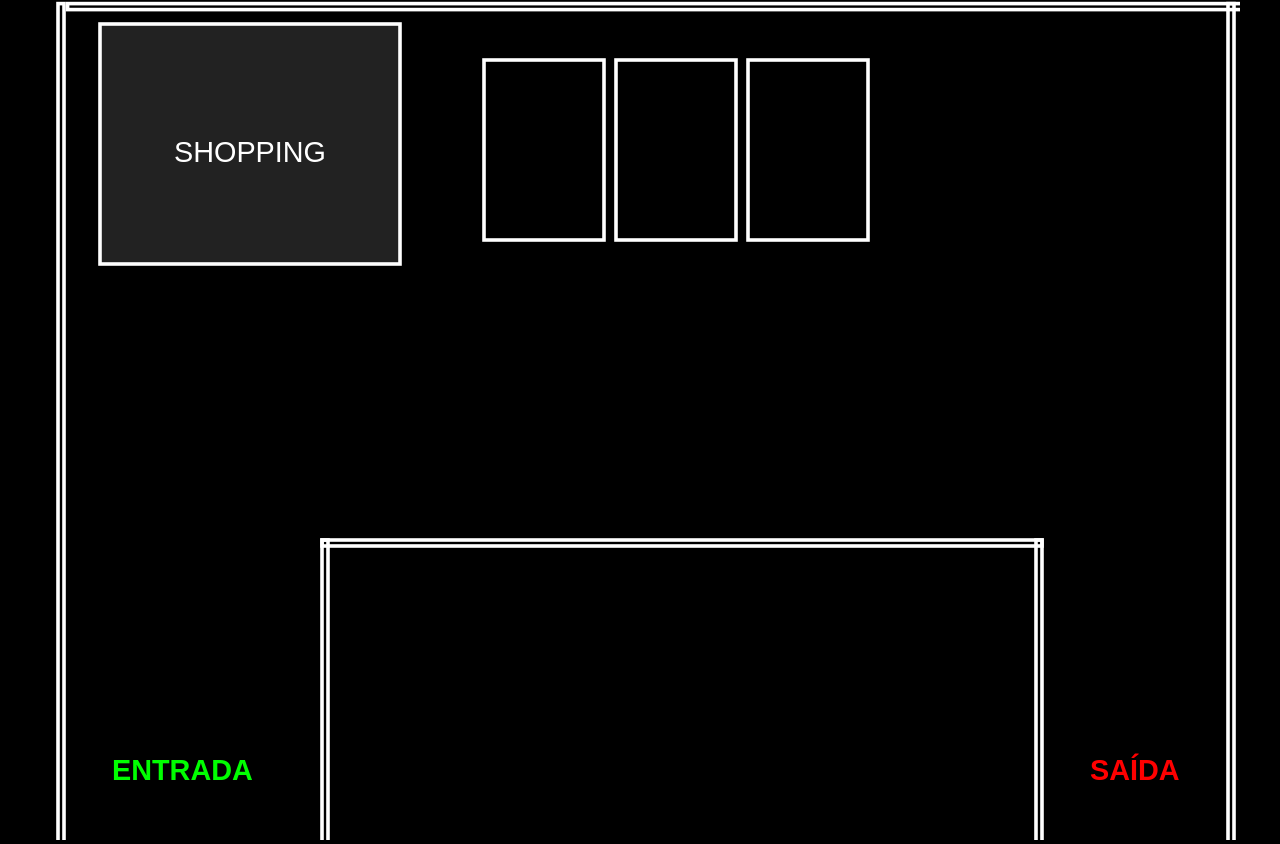
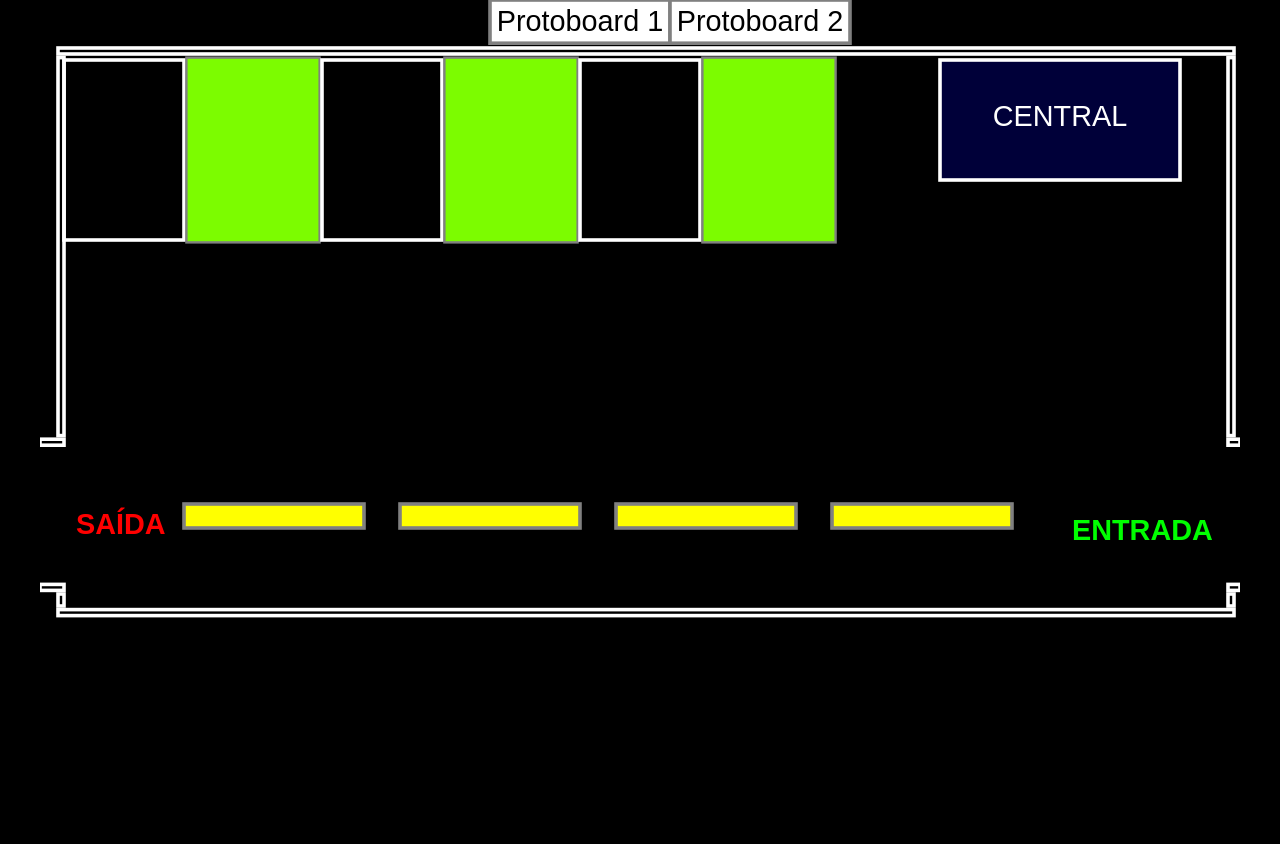
Before and after one commit to Eduardo-Bucci/python_monitoramento, a Flask app: page / in a window 1280 px wide. Shown: the part 115-959 px from the top of the page. Run offline with Flask 3, Linux system fonts and the light colour scheme; data that the repository does not hold is empty.

Commit message:
Atualizando o formato do estacionamento

```diff
--- a/src/arduino.py
+++ b/src/arduino.py
@@ -41,7 +41,6 @@ try:
             except ValueError:
                 continue
 
-
         time.sleep(0.3)
 
 except KeyboardInterrupt:
--- a/src/static/script.js
+++ b/src/static/script.js
@@ -44,4 +44,4 @@ async function buscarDados(){
 }
 
 buscarDados()
-setInterval(buscarDados, 2000)
+setInterval(buscarDados, 1000)
--- a/src/static/style.css
+++ b/src/static/style.css
@@ -35,8 +35,14 @@ svg {
 
 /* Área do shopping */
 .shopping {
-    fill: #222;
+    fill:rgb(0, 0, 57);
     stroke: white;
+    stroke-width: 3;
+}
+
+.protoboard {
+    fill:white;
+    stroke: gray;
     stroke-width: 3;
 }
 
@@ -46,11 +52,23 @@ svg {
     text-anchor: middle;
 }
 
+.texto-protoboard {
+    fill: black;
+    font-size: 24px;
+    text-anchor: middle;
+}
+
 /* Vagas */
 .vaga {
-    fill: transparent;
+    fill:none;
     stroke: white;
     stroke-width: 3;
+}
+
+.canteiro {
+    fill:lawngreen;
+    stroke: gray;
+    stroke-width: 2;
 }
 
 /* Indicadores */
@@ -83,13 +101,16 @@ svg {
 }
 
 .parede{
-
     fill: transparent;
     stroke: white;
     stroke-width: 3;
-
 }
 
+.estrada{
+    fill: yellow;
+    stroke: gray;
+    stroke-width: 3;
+}
 
 /*8
 #conectarArduino {
--- a/src/templates/index.html
+++ b/src/templates/index.html
@@ -28,112 +28,208 @@
              viewBox="0 0 1000 700"
              xmlns="http://www.w3.org/2000/svg">
 
-            <!-- parte do shopping -->
-            <rect x="50" y="20"
-                  width="250" height="200"
+            <!-- Protoboards -->
+            <rect x="375" y="0"
+                  width="150" height="36"
+                  class="protoboard"/>
+
+            <text x="450" y="26"
+                  class="texto-protoboard">
+                Protoboard 1
+            </text>
+
+            <rect x="525" y="0"
+                  width="150" height="36"
+                  class="protoboard"/>
+
+            <text x="600" y="26"
+                  class="texto-protoboard">
+                Protoboard 2
+            </text>
+
+            <!-- parte da central -->
+            <rect x="750" y="50"
+                  width="200" height="100"
                   class="shopping"/>
 
-            <text x="175" y="135"
+            <text x="850" y="105"
                   class="texto-shopping">
-                SHOPPING
+                CENTRAL
             </text>
 
 
-
             <!-- vaga1 -->
-            <rect x="370" y="50"
+            <rect x="20" y="50"
                   width="100" height="150"
                   class="vaga"/>
 
             <circle id="vaga-1"
-                    cx="420" cy="85"
+                    cx="70" cy="85"
                     r="12" class="indisponivel"/>
 
+             <!-- Canteiro 1 -->
+            <rect x="122" y="48"
+                  width="111" height="154"
+                  class="canteiro"/>
 
 
             <!-- vaga2 -->
-            <rect x="480" y="50"
+            <rect x="235" y="50"
                   width="100" height="150"
                   class="vaga"/>
 
             <circle id="vaga-2"
-                    cx="530" cy="85"
+                    cx="285" cy="85"
                     r="12" class="indisponivel"/>
 
+            <!-- Canteiro 2 -->
+            <rect x="337" y="48"
+                  width="111" height="154"
+                  class="canteiro"/>
 
 
             <!-- vaga3 -->
-            <rect x="590" y="50"
+            <rect x="450" y="50"
                   width="100" height="150"
                   class="vaga"/>
 
             <circle id="vaga-3"
-                    cx="640" cy="85"
+                    cx="500" cy="85"
                     r="12" class="indisponivel"/>
 
-
-
+             <!-- Canteiro 3 -->
+            <rect x="552" y="48"
+                  width="111" height="154"
+                  class="canteiro"/>
 
 
             <!-- as parede tudo ai -->
+
+            <!-- BASE DE BAIXO -->
             <rect class="parede"
-                x="235"
-                y="450"
-                width="600"
+                x="15"
+                y="508"
+                width="980"
                 height="5"
                 fill="#151515"
             />
 
-             <rect class="parede"
-                x="235"
-                y="450"
+             <!-- BASE DE CIMA -->
+            <rect class="parede"
+                x="15"
+                y="40"
+                width="980"
+                height="5"
+                fill="#151515"
+            />
+
+            <!-- LADO DA ESQUERDA -->
+            <rect class="parede"
+                x="15"
+                y="48"
                 width="5"
-                height="450"
+                height="315"
+                fill="#151515"
+            />
+
+             <!-- ENTRADA DE CIMA E -->
+            <rect class="parede"
+                x="0"
+                y="366"
+                width="20"
+                height="5"
+                fill="#151515"
+            />
+
+             <!-- ENTRADA DE BAIXO E -->
+            <rect class="parede"
+                x="15"
+                y="495"
+                width="5"
+                height="10"
                 fill="#151515"
             />
 
             <rect class="parede"
-                x="15"
-                y="3"
-                width="5"
-                height="2000"
-                fill="#151515"
-            />
-
-            <rect class="parede"
-                x="23"
-                y="3"
-                width="1000"
+                x="0"
+                y="487"
+                width="20"
                 height="5"
                 fill="#151515"
             />
 
+            <!-- LADO DA DIREITA -->
             <rect class="parede"
                 x="990"
-                y="3"
+                y="48"
                 width="5"
-                height="2000"
+                height="315"
+                fill="#151515"
+            />
+
+            <!-- ENTRADA DE CIMA D -->
+            <rect class="parede"
+                x="990"
+                y="366"
+                width="10"
+                height="5"
+                fill="#151515"
+            />
+
+             <!-- ENTRADA DE BAIXO D -->
+            <rect class="parede"
+                x="990"
+                y="495"
+                width="5"
+                height="10"
                 fill="#151515"
             />
 
              <rect class="parede"
-                x="830"
-                y="450"
-                width="5"
-                height="450"
+                x="990"
+                y="487"
+                width="10"
+                height="5"
                 fill="#151515"
             />
 
+            <!-- ESTRADA -->
+            <rect class="estrada"
+                x="120"
+                y="420"
+                width="150"
+                height="20"
+            />
 
+            <rect class="estrada"
+                x="300"
+                y="420"
+                width="150"
+                height="20"
+            />
+
+            <rect class="estrada"
+                x="480"
+                y="420"
+                width="150"
+                height="20"
+            />
+
+            <rect class="estrada"
+                x="660"
+                y="420"
+                width="150"
+                height="20"
+            />
 
 
             <!-- entrada -->
-            <text x="60" y="650" class="entrada">
+            <text x="860" y="450" class="entrada">
                 ENTRADA
             </text>
 
             <!-- saida -->
-            <text x="875" y="650" class="saida">
+            <text x="30" y="445" class="saida">
                 SAÍDA
             </text>
 
```
